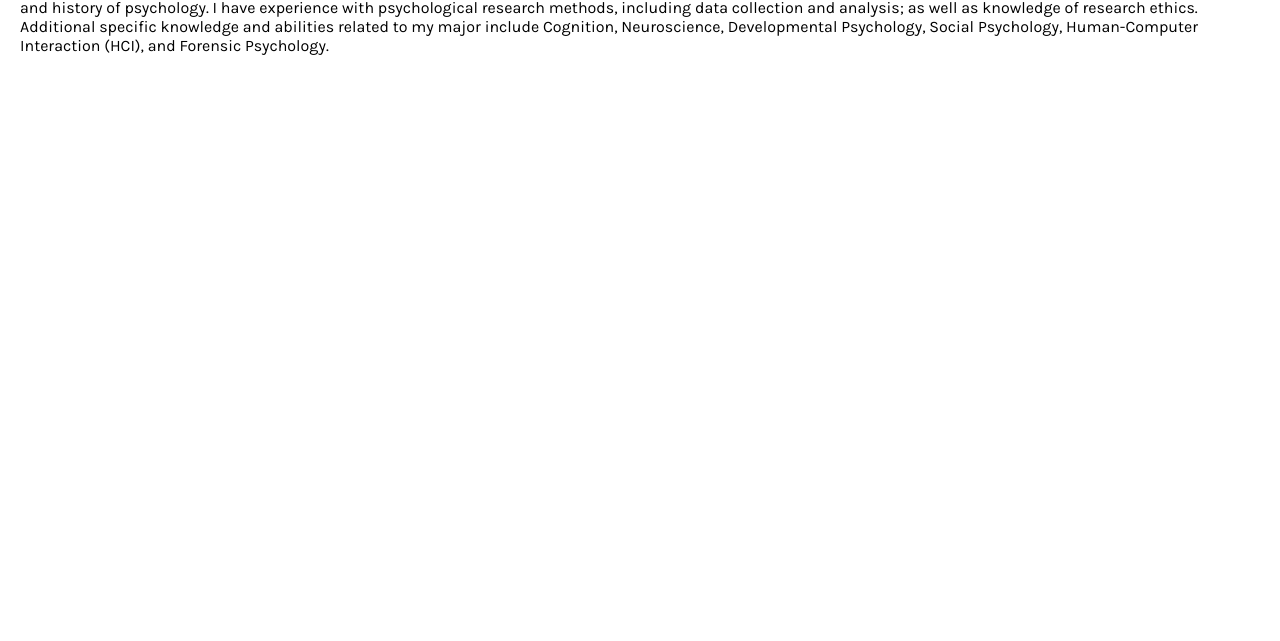
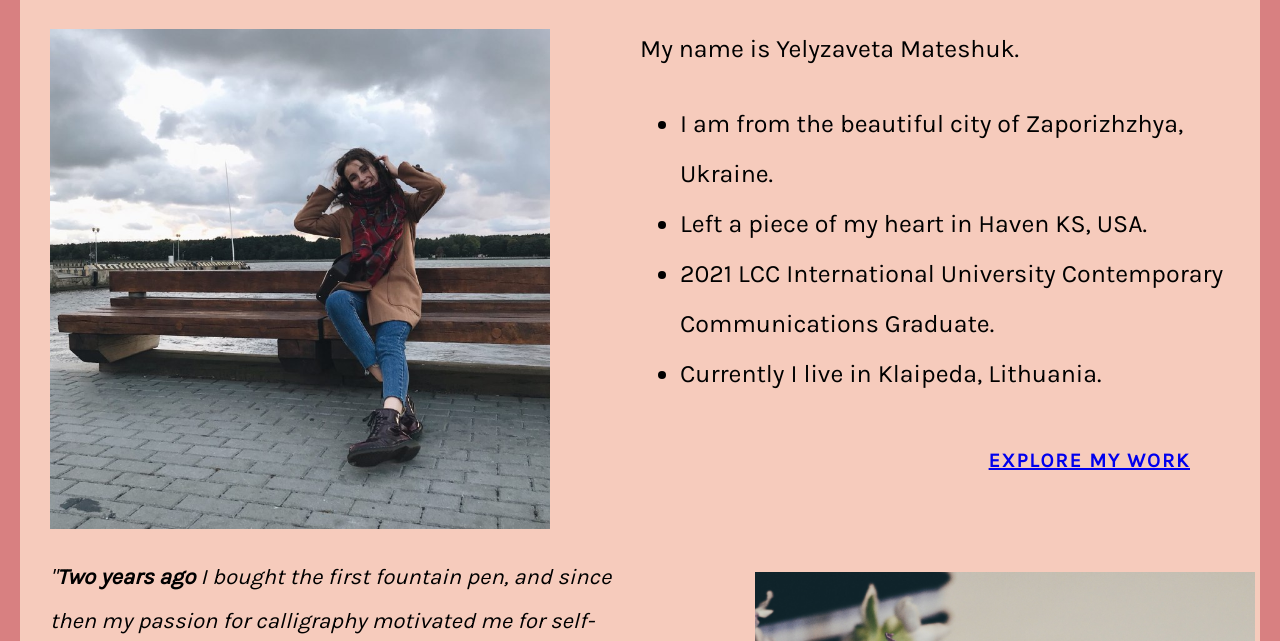
Before and after one commit to ymatesh17/ymatesh17.github.io, a plain HTML site: page about.html in a window 1280 px wide. Shown: the part 159-800 px from the top of the page. Drawn offline with Linux system fonts and the light colour scheme.

Commit message:
Add files via upload

```diff
--- a/about.html
+++ b/about.html
@@ -18,8 +18,30 @@
 				</nav>
 			</header>
 			<main>
-			<p>I am an active individual. My hobbies are traveling, playing soccer, snowboarding, mountain biking, scuba diving, running, yoga, hiking, reading, and watching documentaries. I chose psychology because I believe learning about our inner world is as important as learning about our outer world. I have learned about the physiological, emotional, cognitive and social determinants of behavior and the current understanding of the various disciplines in psychology as well as major theories and history of psychology. I have experience with psychological research methods, including data collection and analysis; as well as knowledge of research ethics. Additional specific knowledge and abilities related to my major include Cognition, Neuroscience, Developmental Psychology, Social Psychology, Human-Computer Interaction (HCI), and Forensic Psychology.</p>
+				<div>
+				<h1> Nice to meet you!</h1>
+					<div id="top-left-ab">
+						<img src="about.jpg" alt="My photo" id="abt-pic1">
+						<p> "<b>Two years ago</b> I bought the first fountain pen, and since then my passion for calligraphy motivated me for self-development. The journey was hard at first, there were so many failures(and tears to be honest) which required a lot of commitment and free time. However, I never stopped trying and it lead me to success. Consistency and pratice are the two main advices I give to people who want to become better at any sort of creative artwork.
+						<br><b>Nowadays</b> calligraphy and handcrafting are not only enjoyable and calming hobbies, but also my work. It has always been my dream to love what I do, and I can totally say that I'm living it." </p>
+					</div>
+					<div id="top-right-ab">
+						<p> My name is Yelyzaveta Mateshuk. </p>
+						<ul> <li> I am from the beautiful city of Zaporizhzhya, Ukraine.</li>
+						<li> Left a piece of my heart in Haven KS, USA.</li>
+						<li> 2021 LCC International University Contemporary Communications Graduate. </li>
+						<li>Currently I live in Klaipeda, Lithuania.</li>
+						</ul>
+						<div id="call-abt">
+						<a href="portfolio.html"> Explore my work </a>
+						</div>
+						<img src="pen.jpg" alt="fountain pen" id="abt-pic2">
+					</div>
+				</div>
 			</main>
+			<footer>
+				<p> &copy; Yelyzaveta Mateshuk 2019. </p>
+			</footer>
 		</div>
 	</body>
 <html>
--- a/main.css
+++ b/main.css
@@ -66,7 +66,7 @@ body {
 		}
 		#main-top {
 
-			height: 445px;
+			height: 500px;
 		}
 		#top-left{
 			float: left;
@@ -296,3 +296,63 @@ body {
 			top: 8px;
 
 		}
+		/*About Page*/
+		#top-left-ab {
+			float: left;
+			display: inline;
+			width: 50%;
+			text-align: left;
+
+			background-color: #f6cbbc;
+		}
+		#abt-pic1 {
+			width: 500px;
+			margin-left: 30px;
+			margin-top: 30px;
+		}
+		#abt-pic2 {
+			width: 500px;
+			margin-left: 115px;
+			margin-bottom: 29px;
+		}
+		#top-right-ab {
+			float: right;
+			display: inline;
+			width: 50%;
+			text-align: left;
+
+			background-color: #f6cbbc;
+		}
+		#top-left-ab  p {
+			font-size: 22px;
+			text-align: left;
+			line-height: 2;
+			margin-left: 30px;
+			font-style: italic;
+		}
+		#top-right-ab  p {
+			font-size: 25px;
+			text-align: left;
+			line-height: 2;
+		}
+		#top-right-ab  li {
+			font-size: 25px;
+			text-align: left;
+			line-height: 2;
+		}
+		#top-right-ab ul{
+		margin-bottom: 50px;
+		margin-right: 20px;
+		}
+		#call-abt {
+			text-align: right;
+			font-size: 20px;
+			font-weight: 700;
+			letter-spacing: 1.86px;
+			margin-right: 70px;
+			margin-bottom: 100px;
+			text-transform: uppercase;
+		}
+		#call-abt a:hover{
+			color: #981826;
+		}
```
Also changed, not shown: portfolio.html (+2 -2 lines), about.jpg (added), pen.jpg (added).
